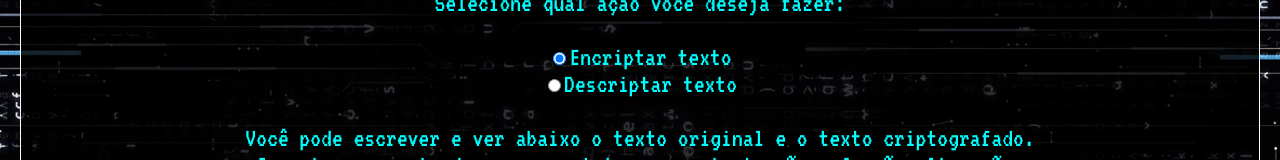
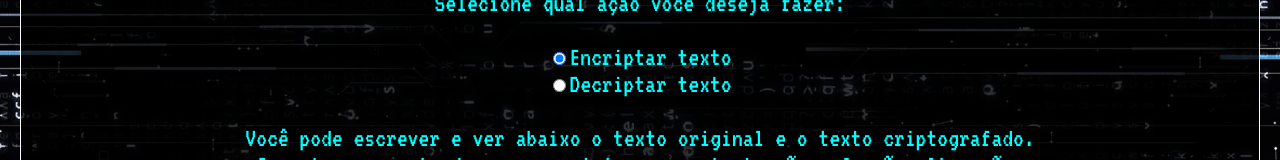
Before and after one commit to Dayvid-San/cifra-de-cesar-nextjs, a Next.js app: page / in a window 1280 px wide. Shown: the part 483-643 px from the top of the page. Built offline with nearby package versions, Linux system fonts and the light colour scheme.

Commit message:
Corrigindo erro de escrita e documentando o 'Sobre' no readme.

```diff
--- a/components/RadioInput/RadioInput.tsx
+++ b/components/RadioInput/RadioInput.tsx
@@ -39,7 +39,7 @@ const RadioInput: React.FC<Props> = (props) => {
         checked={action === 'decrypt'}
         onChange={radioInputHandler}
       />
-      <label htmlFor="decrypt">Descriptar texto</label>
+      <label htmlFor="decrypt">Decriptar texto</label>
       </section>
     </div>
   );
```
Also changed, not shown: 1 other file (tests, documents, lock files or other folders).
